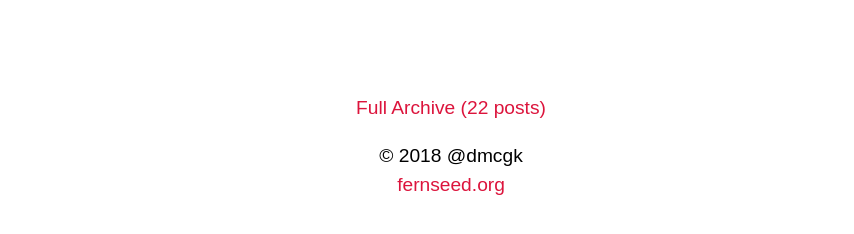
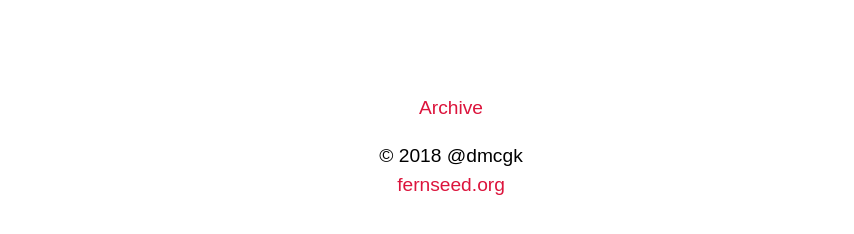
Before and after one commit to dmcgk/dmcgk.github.io, a Jekyll site: the page built from index.html, in a window 1280 px wide and 900 px high, scrolled down 5559 px. Shown: the part 617-851 px from the top of the window, without its empty margins (189-1043 px from the left). Built offline with Jekyll 4.4.1, drawn with Linux system fonts in a browser that asks for light colours; some web fonts are replaced; the list of posts is cut into pages by our own code.

Commit message:
Add (potential) post counter to archive link.

```diff
--- a/_includes/paginate.html
+++ b/_includes/paginate.html
@@ -2,6 +2,8 @@
 
 {% if posts_and_collections.size > site.paginate %}
 <h4>
-	<a href="/archive/">Full Archive</a> ({{ posts_and_collections.size }} posts)
+	<a href="/archive/">Archive</a>
+	<!-- Uncomment to enable post counter -->
+	<!-- ({{ posts_and_collections.size }} posts) -->
 </h4>
 {% endif %}
```
